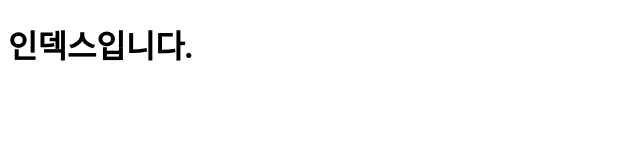
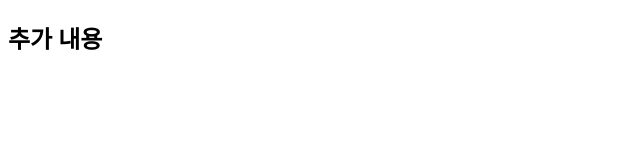
Before and after one commit to jiwon123445/test, a plain HTML site: page index.html in a window 1280 px wide. Shown: the whole page, without its empty margins (0-640 px from the left). Drawn offline with Linux system fonts and the light colour scheme.

Commit message:
index.html 수정
부가 설명

```diff
--- a/index.html
+++ b/index.html
@@ -6,6 +6,6 @@
     <title>Document</title>
 </head>
 <body>
-    <h1>인덱스입니다.</h1>
+    <h2>추가 내용</h2>
 </body>
 </html>
```
